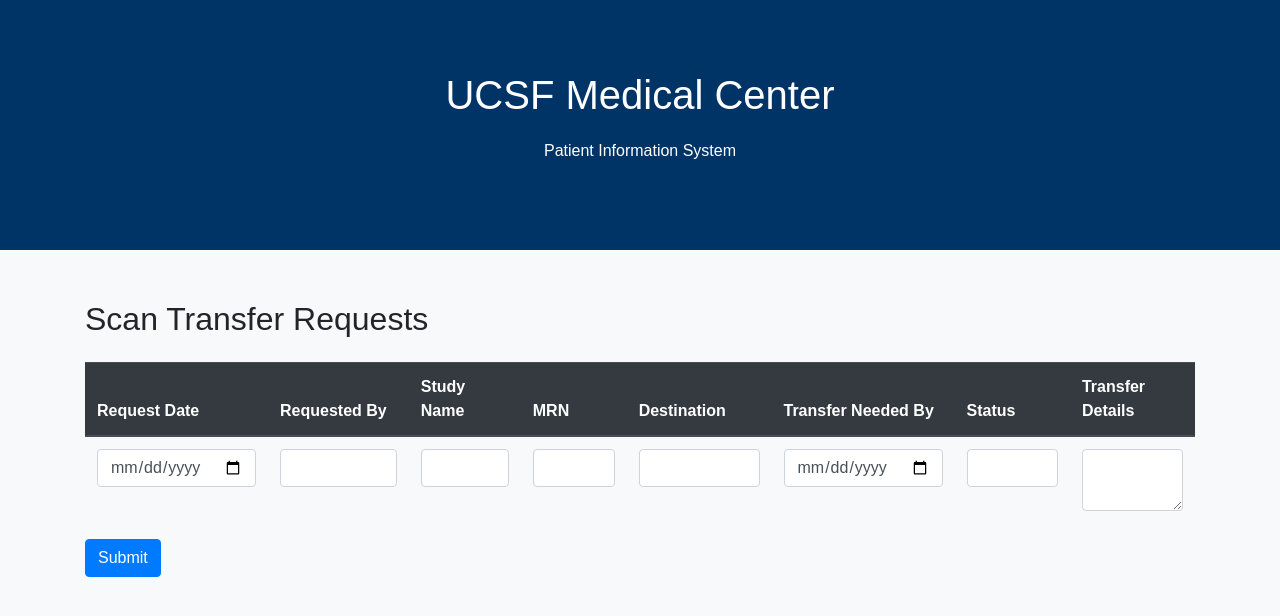
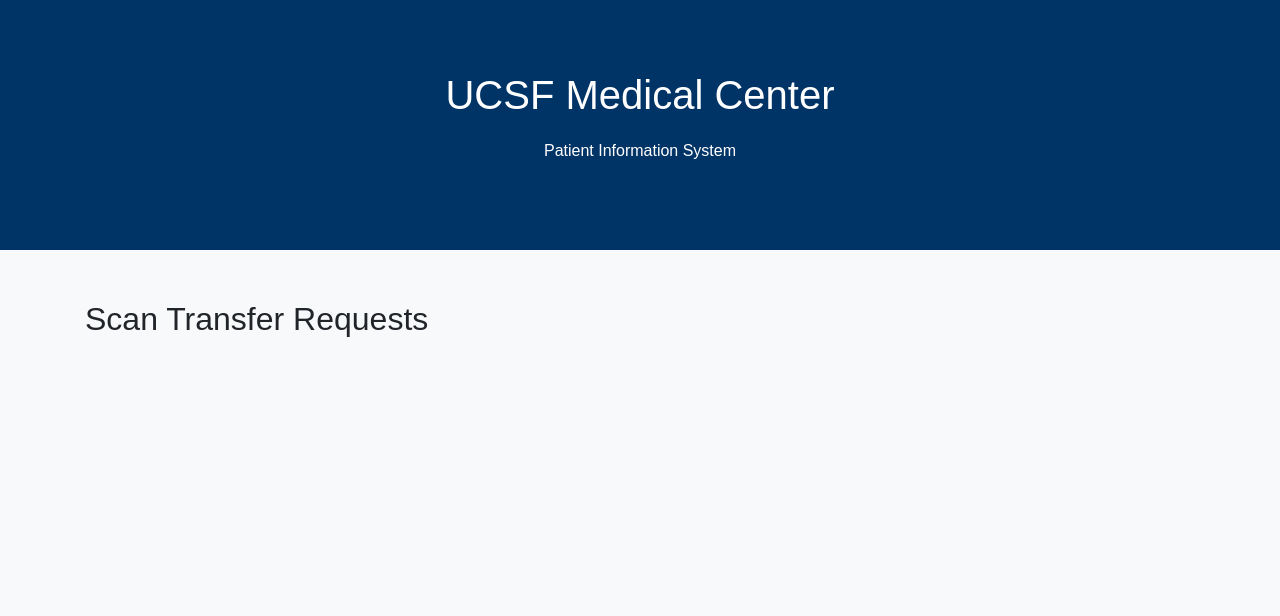
Before and after one commit to acalim98/3DLabsProject, a Flask app: page /ScanTransferIndex in a window 1280 px wide. Shown: the top 616 px of the page. Run offline with Flask 3, Linux system fonts and the light colour scheme; some libraries are stand-ins or nearby versions.

Commit message:
scantrasfercompleted

```diff
--- a/Scantransfer.py
+++ b/Scantransfer.py
@@ -5,8 +5,11 @@
 from flask_sqlalchemy import SQLAlchemy
 from flask import request, redirect, url_for, render_template
 from flask_login import UserMixin, login_user
-from app import app, db
-from models import User, ScanTransferRequest
+from app import app
+from models import User, db, ScanTransferRequest
+from flask_wtf import FlaskForm
+from wtforms import BooleanField, StringField, validators, TextAreaField, SubmitField, SelectField, DateField, IntegerField
+from wtforms.validators import DataRequired, Optional
 
 
 def create_connection():
@@ -61,6 +64,13 @@
     else:
         print("Error! Cannot create the database connection.")
 
+class ScantransferForm(FlaskForm):
+    user_id = IntegerField('User ID', validators=[DataRequired()])
+    scan_id = IntegerField('Scan ID', validators=[DataRequired()])
+    destination = StringField('Destination', validators=[DataRequired()])
+    transfer_needed_by = DateField('Transfer Needed By', validators=[DataRequired()])
+    comment = TextAreaField('Comment', validators=[Optional()])
+    submit = SubmitField('Save Changes')
 
 @app.route('/login', methods=['GET', 'POST'])
 def login():
@@ -81,29 +91,28 @@
 
 
 @app.route('/ScanTransferIndex')
-def index():
+def scantransferindex():
     requests = ScanTransferRequest.query.all()
     return render_template('scantransfer.html', requests=requests)
 
 
 @app.route('/addscantransfer', methods=('GET', 'POST'))
-def add():
-    if request.method == 'POST':
-        request = ScanTransferRequest(
-            created_at=request.form['created_at'],
-            user_id=request.form['user_id'],
-            study_subject_id=request.form['study_subject_id'],
-            scan_id=request.form['scan_id'],
-            destination=request.form['destination'],
-            transfer_needed_by=request.form['transfer_needed_by'],
-            status=request.form['status'],
-            comment=request.form['comment']
+def addscantransfer():
+    form=ScantransferForm()
+    if form.validate_on_submit():
+        comment = form.comment.data if form.comment.data else None
+        new_scantransfer = ScanTransferRequest(
+            user_id=form.user_id.data,
+            scan_id=form.scan_id.data,
+            destination=form.destination.data,
+            transfer_needed_by=form.transfer_needed_by.data,
+            comment=comment
         )
-        db.session.add(request)
+        db.session.add(new_scantransfer)
         db.session.commit()
-        return redirect(url_for('ScanTransferIndex'))
+        return redirect(url_for('scantransferindex'))
 
-    return render_template('add.html')
+    return render_template('addscantransfer.html',form=form)
 
 
 @app.route('/edit/<int:id>', methods=('GET', 'POST'))
--- a/Subjects.py
+++ b/Subjects.py
@@ -34,7 +34,7 @@
         )
         db.session.add(new_study)
         db.session.commit()
-        return redirect(url_for('studytable'))
+        return redirect(url_for('study'))
     return render_template('studytable.html', form=form)
 
 
--- a/templates/base.html
+++ b/templates/base.html
@@ -109,9 +109,9 @@
          <a href="/patientindex" class="btn btn-link">Patients Index</a>
          <a href="/patient" class="btn btn-link">Add Patients</a>
             <a href="/ScanTransferIndex" class="btn btn-link">Scan Transfer</a>
-            <a href="/ScanTransfer" class="btn btn-link">Add Scan Transfer</a>
+            <a href="/addscantransfer" class="btn btn-link">Add Scan Transfer</a>
             <a href="/subjects" class="btn btn-link">Subjects</a>
-            <a href="/studytable" class="btn btn-link">Studies</a>
+            <a href="/study" class="btn btn-link">Studies</a>
         </nav>
 
         <div class="row">
--- a/templates/scantransfer.html
+++ b/templates/scantransfer.html
@@ -40,35 +40,19 @@
     </section>
     <div class="container">
         <h2 class="mb-4">Scan Transfer Requests</h2>
-        <form action="/submit_scan_transfer" method="post">
-            <table class="table">
-                <thead class="thead-dark">
-                    <tr>
-                        <th>Request Date</th>
-                        <th>Requested By</th>
-                        <th>Study Name</th>
-                        <th>MRN</th>
-                        <th>Destination</th>
-                        <th>Transfer Needed By</th>
-                        <th>Status</th>
-                        <th>Transfer Details</th>
-                    </tr>
-                </thead>
-                <tbody>
-                    <tr>
-                        <td><input type="date" class="form-control" id="created_at" name="created_at" required></td>
-                        <td><input type="number" class="form-control" id="user_id" name="user_id" required></td>
-                        <td><input type="text" class="form-control" id="study_subject_id" name="study_subject_id"></td>
-                        <td><input type="number" class="form-control" id="scan_id" name="scan_id" required></td>
-                        <td><input type="text" class="form-control" id="destination" name="destination"></td>
-                        <td><input type="date" class="form-control" id="transfer_needed_by" name="transfer_needed_by"></td>
-                        <td><input type="text" class="form-control" id="status" name="status"></td>
-                        <td><textarea class="form-control" id="comment" name="comment"></textarea></td>
-                    </tr>
-                </tbody>
-            </table>
-            <input type="submit" class="btn btn-primary" value="Submit">
-        </form>
+        {% for scantransfer in requests %}
+        <div class="card">
+            <div class="card-body">
+                <h5 class="card-title">User ID: {{ scantransfer.user_id}} </h5>
+                <h6 class="card-subtitle mb-2 text-muted">Scan ID: {{ scantransfer.scan_id }}</h6>
+                <p class="card-text">
+                    <strong>Destination: </strong> {{ scantransfer.destination }}
+                    <br>
+                    <strong>Needed By: </strong> {{ scantransfer.transfer_needed_by }}
+                </p>
+            </div>
+        </div>
+    {% endfor %}
     </div>
     <script src="https://stackpath.bootstrapcdn.com/bootstrap/4.3.1/js/bootstrap.min.js"></script>
 </body>
```
Also changed, not shown: templates/addscantransfer.html (added, +28 -0 lines).
